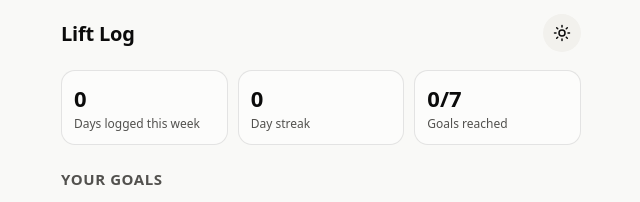
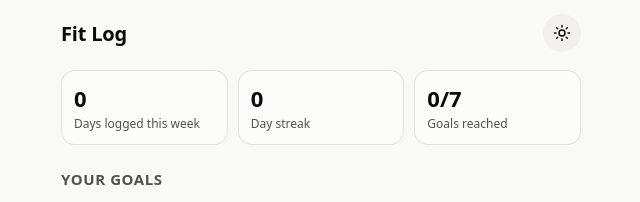
Before and after one commit to nazar-tools/FitLog, a plain HTML site: page index.html in a window 1280 px wide. Shown: the top 202 px of the page, 319-959 px from the left. Drawn offline with Linux system fonts and the light colour scheme.

Commit message:
Update index.html

```diff
--- a/index.html
+++ b/index.html
@@ -17,7 +17,7 @@
 <div id="app">
 
   <header class="topbar">
-    <h1 class="brand">Lift Log</h1>
+    <h1 class="brand">Fit Log</h1>
     <button id="quickThemeToggle" class="icon-btn" aria-label="Toggle dark mode" title="Toggle dark mode">
       <svg class="icon icon-sun" viewBox="0 0 24 24" fill="none" stroke="currentColor" stroke-width="2" stroke-linecap="round"><circle cx="12" cy="12" r="4"/><path d="M12 2v2M12 20v2M4.9 4.9l1.4 1.4M17.7 17.7l1.4 1.4M2 12h2M20 12h2M4.9 19.1l1.4-1.4M17.7 6.3l1.4-1.4"/></svg>
       <svg class="icon icon-moon" viewBox="0 0 24 24" fill="none" stroke="currentColor" stroke-width="2" stroke-linecap="round" stroke-linejoin="round"><path d="M21 12.8A9 9 0 1 1 11.2 3a7 7 0 0 0 9.8 9.8Z"/></svg>
```
